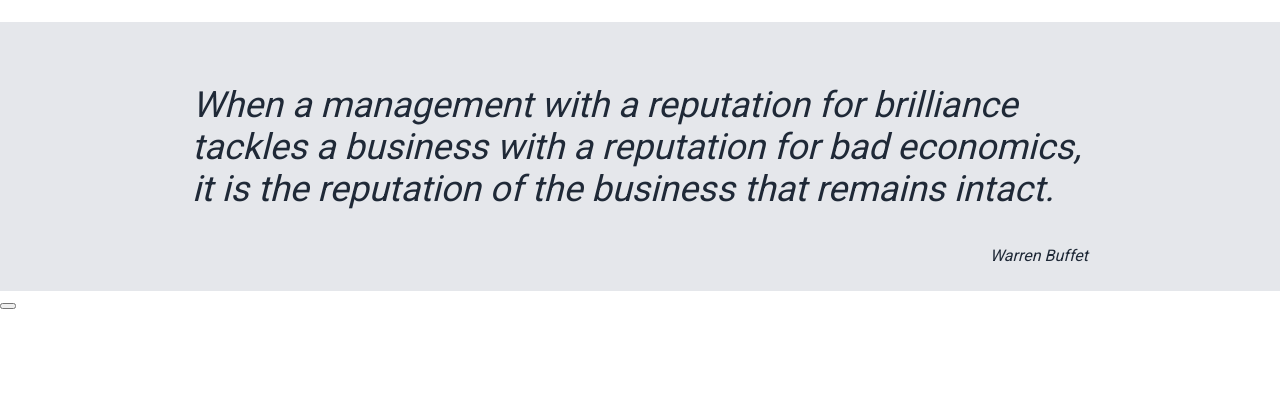
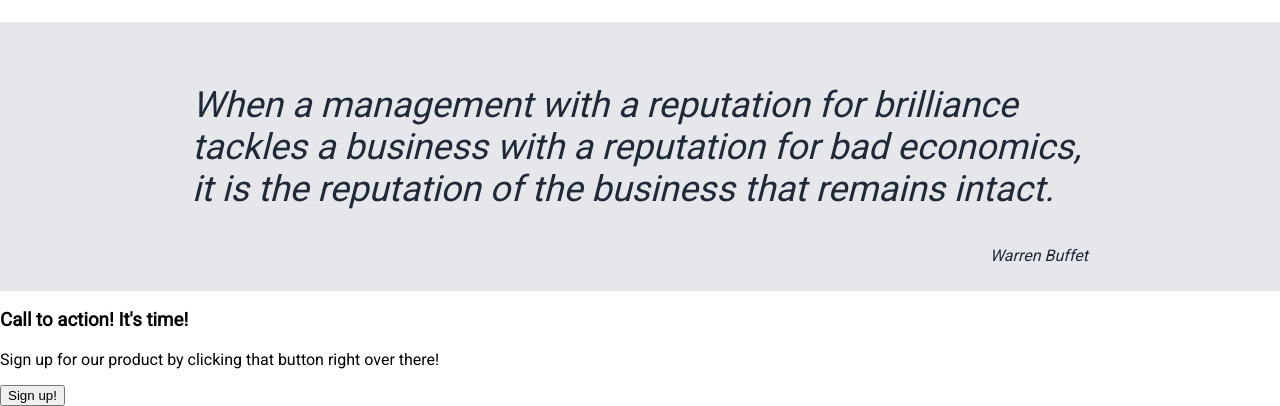
Before and after one commit to enoch-xxiv/landing-page, a plain HTML site: page index.html in a window 1280 px wide. Shown: the part 789-1195 px from the top of the page. Before the commit the page ends 1099 px from the top, so only its background shows below. Drawn offline with Linux system fonts and the light colour scheme.

Commit message:
add text to action div

```diff
--- a/index.html
+++ b/index.html
@@ -57,8 +57,11 @@
     </div>
     <div class="action">
         <div class="bar">
-            <div class="bar-text"></div>
-            <button></button>
+            <div class="bar-text">
+                <h3>Call to action! It's time!</h3>
+                <p>Sign up for our product by clicking that button right over there!</p>
+            </div>
+            <button>Sign up!</button>
         </div>
     </div>
 </body>
```
